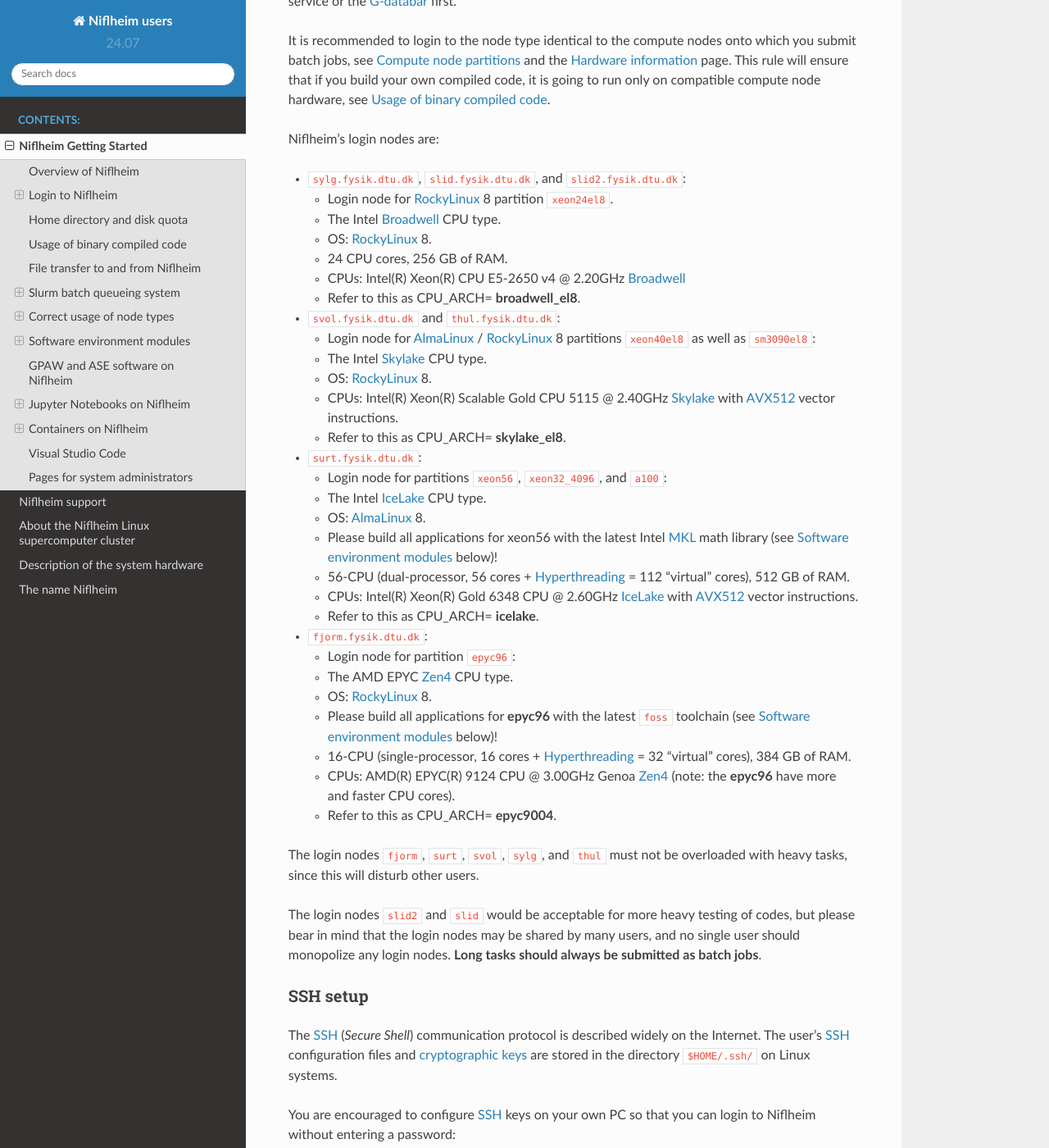
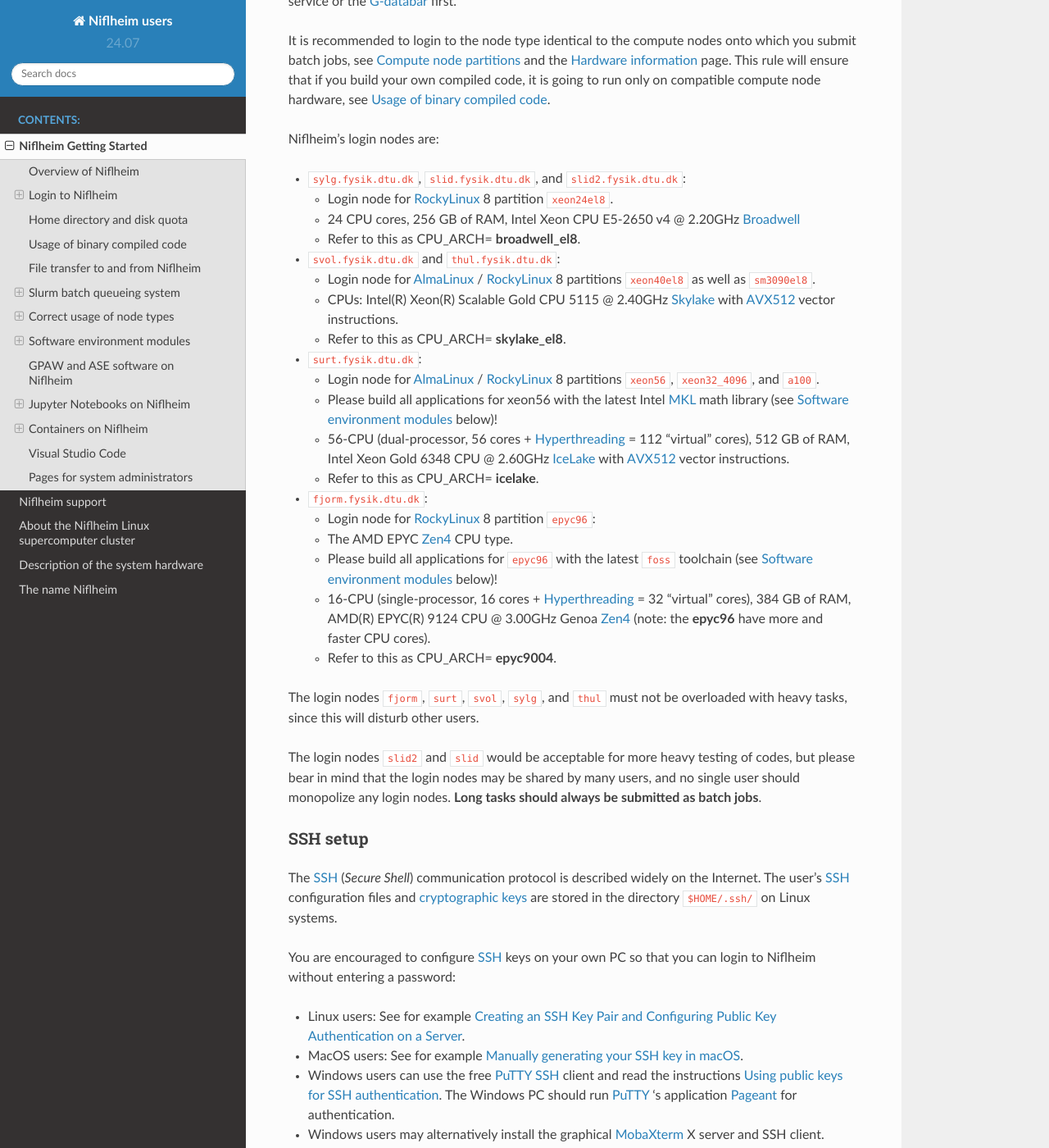
Before and after one commit to OleHolmNielsen/Niflheim_users, a Sphinx documentation site: the page built from docs/Niflheim_Getting_Started.rst, in a window 1280 px wide and 1400 px high, scrolled down 666 px. Shown: the whole window at 82% size. Built offline with Sphinx 7.4.7 and the Read the Docs theme 2.0.0, drawn with Linux system fonts in a browser that asks for light colours.

Commit message:
Minor edit

```diff
--- a/docs/Niflheim_Getting_Started.rst
+++ b/docs/Niflheim_Getting_Started.rst
@@ -48,38 +48,30 @@ Niflheim's login nodes are:
 * ``sylg.fysik.dtu.dk``, ``slid.fysik.dtu.dk``, and ``slid2.fysik.dtu.dk``:
 
   * Login node for RockyLinux_ 8 partition ``xeon24el8``.
-  * The Intel Broadwell_ CPU type.
-  * OS: RockyLinux_ 8.
-  * 24 CPU cores, 256 GB of RAM.
-  * CPUs: Intel(R) Xeon(R) CPU E5-2650 v4 @ 2.20GHz Broadwell_
+  * 24 CPU cores, 256 GB of RAM, Intel Xeon CPU E5-2650 v4 @ 2.20GHz Broadwell_
   * Refer to this as CPU_ARCH= **broadwell_el8**.
 
 * ``svol.fysik.dtu.dk`` and ``thul.fysik.dtu.dk``:
 
-  * Login node for AlmaLinux_ / RockyLinux_ 8 partitions ``xeon40el8`` as well as ``sm3090el8``:
-  * The Intel Skylake_ CPU type.
-  * OS: RockyLinux_ 8.
+  * Login node for AlmaLinux_ / RockyLinux_ 8 partitions ``xeon40el8`` as well as ``sm3090el8``.
   * CPUs: Intel(R) Xeon(R) Scalable Gold CPU 5115 @ 2.40GHz Skylake_ with AVX512_ vector instructions.
   * Refer to this as CPU_ARCH= **skylake_el8**.
 
 * ``surt.fysik.dtu.dk``:
 
-  * Login node for partitions ``xeon56``, ``xeon32_4096``, and ``a100``:
-  * The Intel IceLake_ CPU type.
-  * OS: AlmaLinux_ 8.
+  * Login node for AlmaLinux_ / RockyLinux_ 8 partitions ``xeon56``, ``xeon32_4096``, and ``a100``.
   * Please build all applications for xeon56 with the latest Intel MKL_ math library (see `Software environment modules`_ below)!
-  * 56-CPU (dual-processor, 56 cores + Hyperthreading_ = 112 "virtual" cores), 512 GB of RAM.
-  * CPUs: Intel(R) Xeon(R) Gold 6348 CPU @ 2.60GHz IceLake_ with AVX512_ vector instructions.
+  * 56-CPU (dual-processor, 56 cores + Hyperthreading_ = 112 "virtual" cores), 512 GB of RAM,
+    Intel Xeon Gold 6348 CPU @ 2.60GHz IceLake_ with AVX512_ vector instructions.
   * Refer to this as CPU_ARCH= **icelake**.
 
 * ``fjorm.fysik.dtu.dk``:
 
-  * Login node for partition ``epyc96``:
+  * Login node for RockyLinux_ 8 partition ``epyc96``:
   * The AMD EPYC Zen4_ CPU type.
-  * OS: RockyLinux_ 8.
-  * Please build all applications for **epyc96** with the latest ``foss`` toolchain (see `Software environment modules`_ below)!
-  * 16-CPU (single-processor, 16 cores + Hyperthreading_ = 32 "virtual" cores), 384 GB of RAM.
-  * CPUs: AMD(R) EPYC(R) 9124 CPU @ 3.00GHz Genoa Zen4_ (note: the **epyc96** have more and faster CPU cores).
+  * Please build all applications for ``epyc96`` with the latest ``foss`` toolchain (see `Software environment modules`_ below)!
+  * 16-CPU (single-processor, 16 cores + Hyperthreading_ = 32 "virtual" cores), 384 GB of RAM,
+    AMD(R) EPYC(R) 9124 CPU @ 3.00GHz Genoa Zen4_ (note: the **epyc96** have more and faster CPU cores).
   * Refer to this as CPU_ARCH= **epyc9004**.
 
 The login nodes ``fjorm``, ``surt``, ``svol``, ``sylg``, and ``thul`` must not be overloaded with heavy tasks, since this will disturb other users.
```
